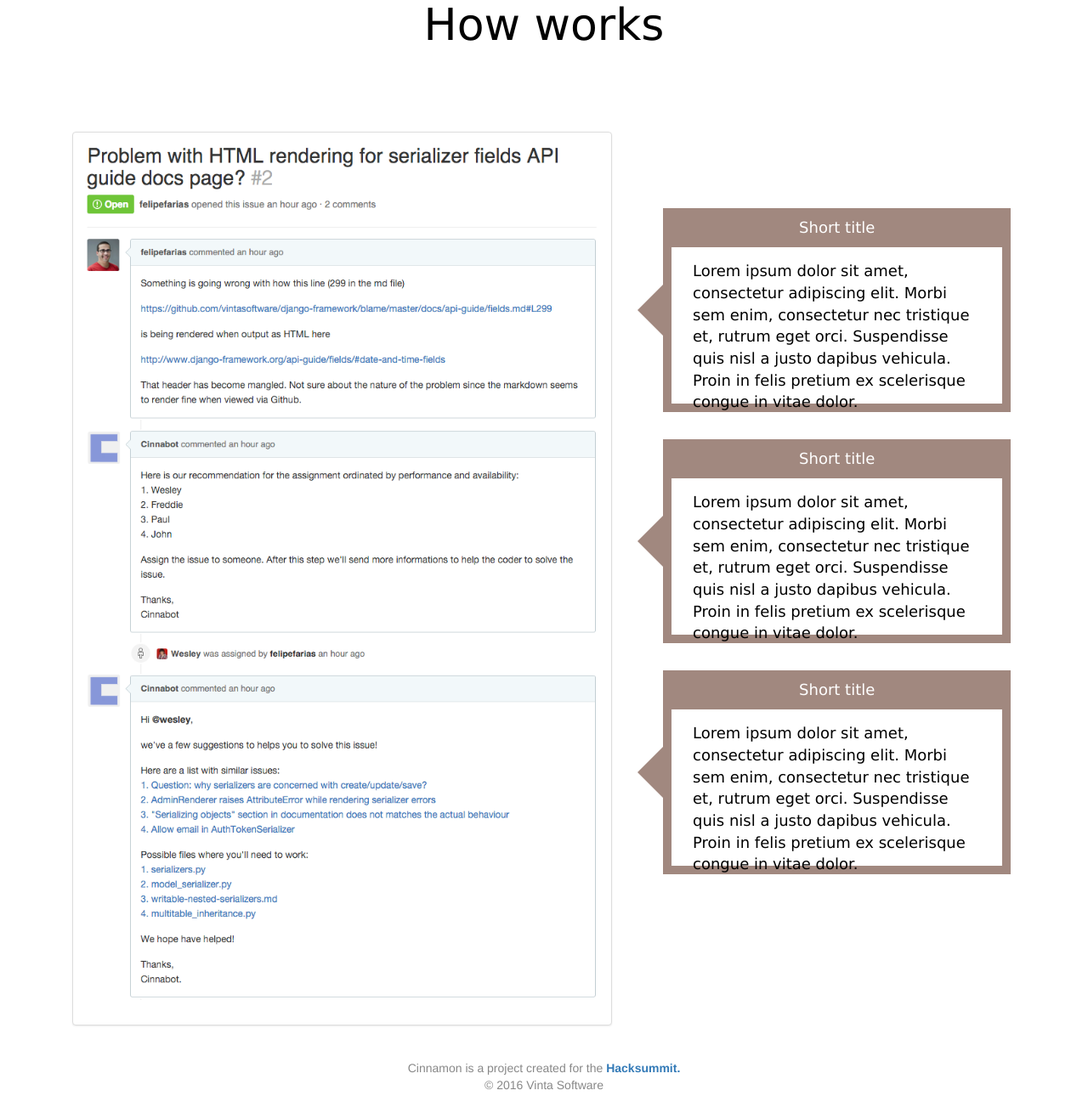
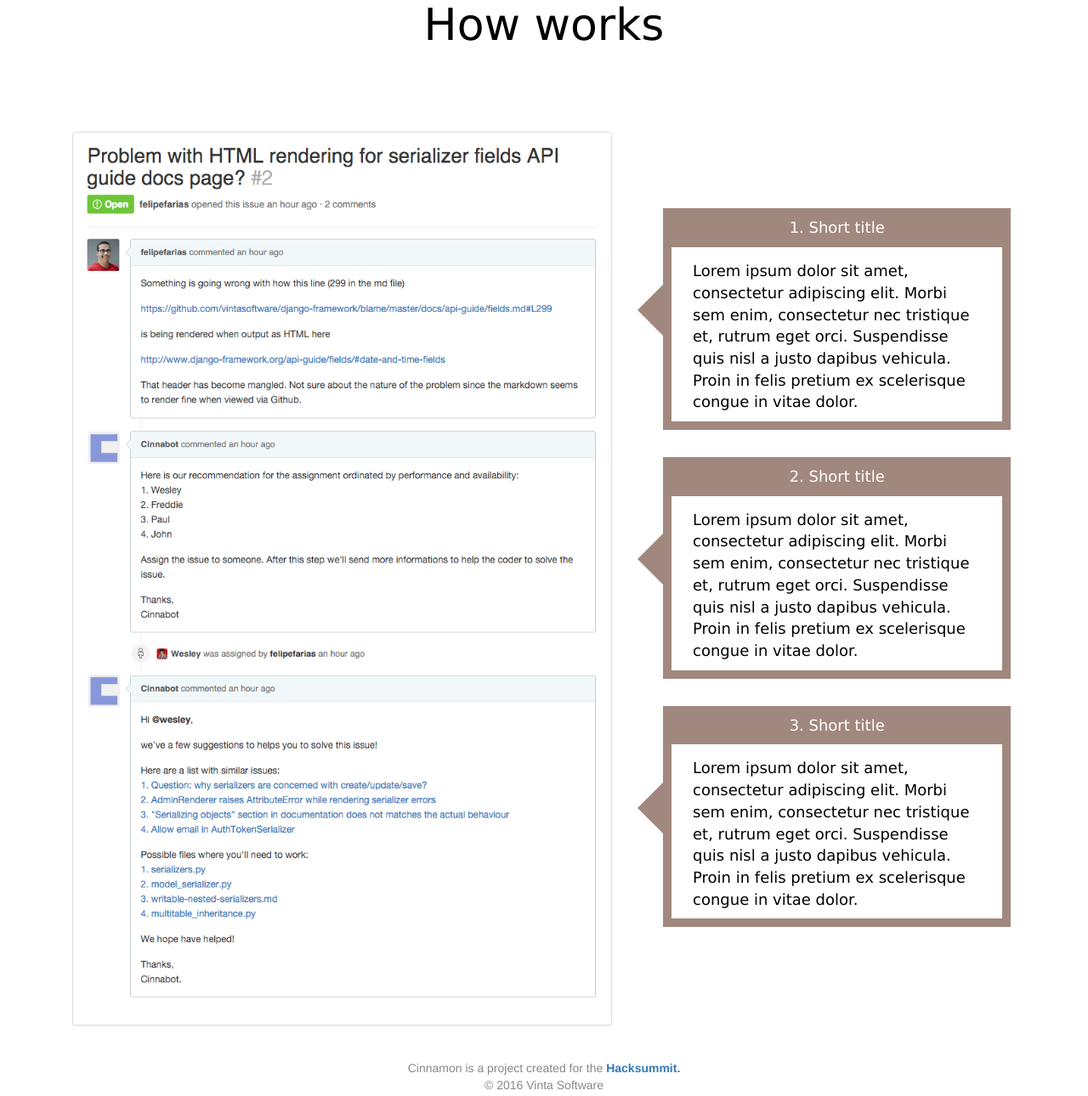
Before and after one commit to vintasoftware/hackaton-cinnamon, a Django app: template core/templates/core/landing.html in a window 1280 px wide. Shown: the part 710-2000 px from the top of the page at 85% size. Run offline with Django 3.2, Linux system fonts and the light colour scheme; the template is opened without the code that fills it, so the values that code supplies are empty; parts of the project's set-up code (start-up, migrations or seed data) failed here and were passed over; some libraries are stand-ins or nearby versions.

Commit message:
adding more css to the landing

```diff
--- a/core/static/css/custom-style.css
+++ b/core/static/css/custom-style.css
@@ -10,10 +10,13 @@ a:hover {
   float: left;
   position: relative;
   top: 90px; }
+  @media (max-width: 1200px) {
+    #triangle-left {
+      display: none; } }
 
 .box {
   border: solid 10px #A1887F;
-  height: 240px;
+  min-height: 240px;
   width: 92%;
   float: left;
   text-align: left;
@@ -21,6 +24,9 @@ a:hover {
   color: #000;
   font-size: 18px;
   font-family: "Source Sans Pro", "Lucida Sans Unicode", "Lucida Sans", Geneva, Verdana, sans-serif; }
+  @media (max-width: 1200px) {
+    .box {
+      width: 100%; } }
   .box span {
     display: inline-block;
     width: 100%;
@@ -126,8 +132,10 @@ main {
     text-align: center; }
   .features .item {
     position: relative;
-    top: 90px;
     margin-bottom: 2em; }
+    @media (min-width: 992px) {
+      .features .item {
+        top: 90px; } }
   .features .informations {
     height: 300px;
     margin: 20px 0; }
--- a/core/templates/core/landing.html
+++ b/core/templates/core/landing.html
@@ -26,36 +26,36 @@
   <section class="features">
     <div class="container">
       <h2>How works</h2>
-      <div class="col-md-7">
+      <div class="col-md-7 visible-md visible-lg">
         <img src="{% static 'images/git-flow.png' %}" class="img-thumbnail">
       </div>
-      <div class="col-md-5 item">
+      <div class="col-md-5 col-xs-12 item">
         <div id="triangle-left"></div>
         <div class="box">
           <span>
-            Short title
+            1. Short title
           </span>
           <p>
             Lorem ipsum dolor sit amet, consectetur adipiscing elit. Morbi sem enim, consectetur nec tristique et, rutrum eget orci. Suspendisse quis nisl a justo dapibus vehicula. Proin in felis pretium ex scelerisque congue in vitae dolor.
           </p>
         </div>
       </div>
-      <div class="col-md-5 item">
+      <div class="col-md-5 col-xs-12 item">
         <div id="triangle-left"></div>
         <div class="box">
           <span>
-            Short title
+            2. Short title
           </span>
           <p>
             Lorem ipsum dolor sit amet, consectetur adipiscing elit. Morbi sem enim, consectetur nec tristique et, rutrum eget orci. Suspendisse quis nisl a justo dapibus vehicula. Proin in felis pretium ex scelerisque congue in vitae dolor.
           </p>
         </div>
       </div>
-      <div class="col-md-5 item">
+      <div class="col-md-5 col-xs-12 item">
         <div id="triangle-left"></div>
         <div class="box">
           <span>
-            Short title
+            3. Short title
           </span>
           <p>
             Lorem ipsum dolor sit amet, consectetur adipiscing elit. Morbi sem enim, consectetur nec tristique et, rutrum eget orci. Suspendisse quis nisl a justo dapibus vehicula. Proin in felis pretium ex scelerisque congue in vitae dolor.
```
Also changed, not shown: core/static/sass/style.scss (+13 -2 lines), 1 other file.
